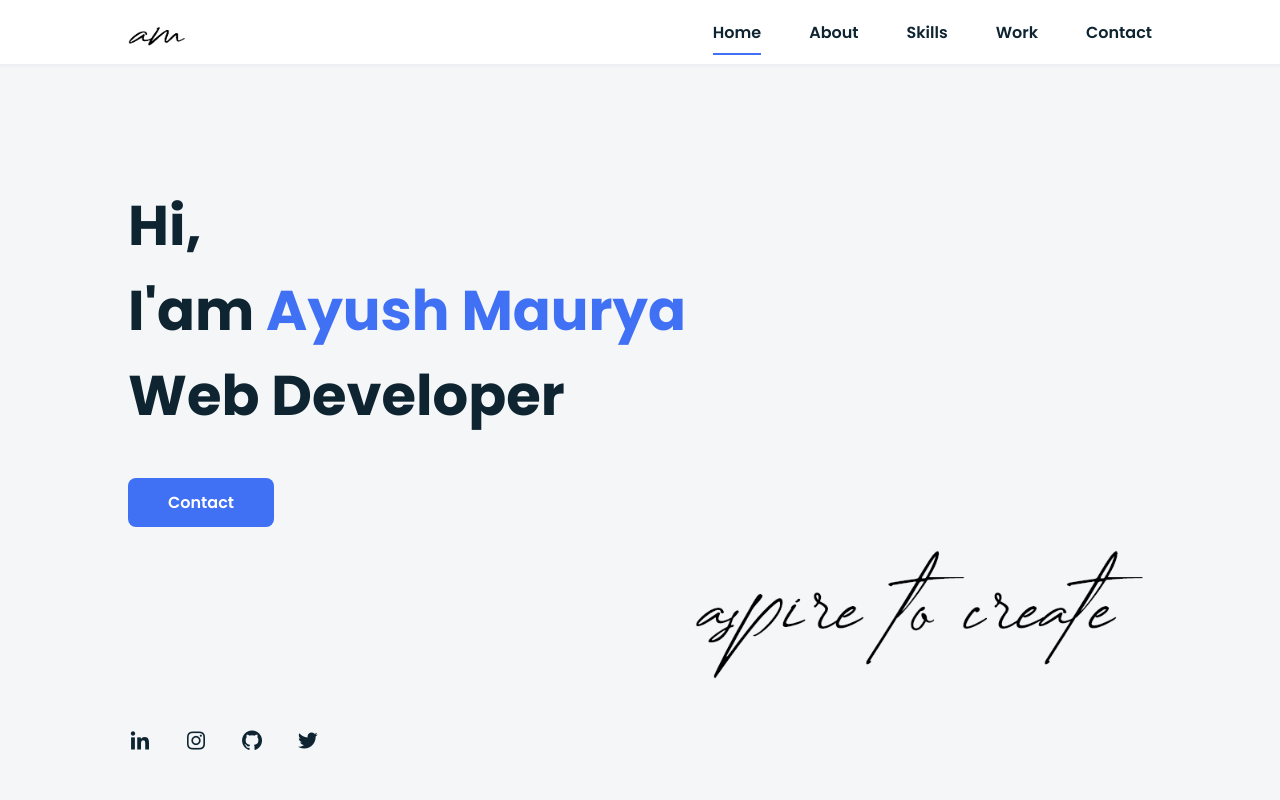
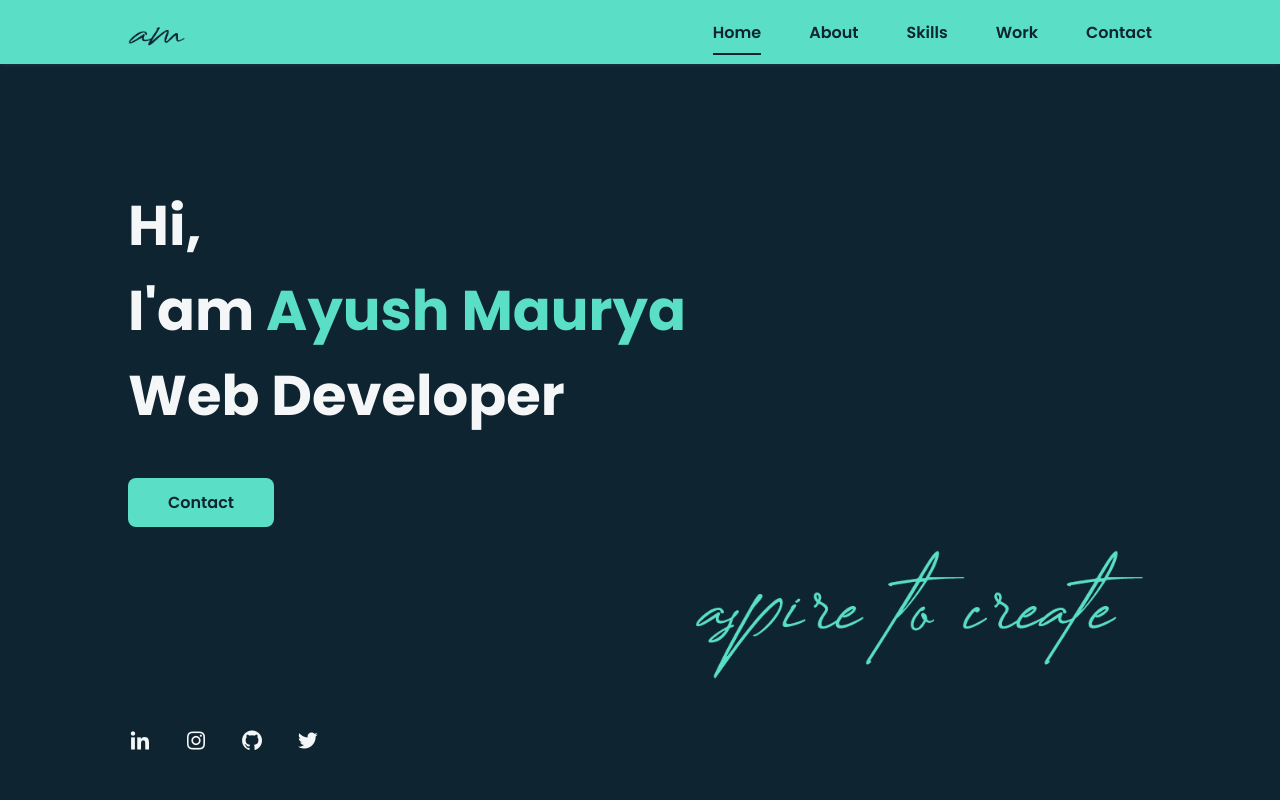
Before and after one commit to ayush-work/ayush-work-ayush-work.github.io, a plain HTML site: page index.html in a window 1280 px wide. Shown: the top 800 px of the page. Drawn offline with nearby package versions, Linux system fonts and the light colour scheme.

Commit message:
dark mode added

```diff
--- a/assets/css/styles.css
+++ b/assets/css/styles.css
@@ -10,10 +10,10 @@
 
 /*===== Colores =====*/
 :root {
-  --first-color: #4070f4;
-  --second-color: #0e2431;
-  --bg-color: #f4f6f8;
-  --accent-color: #5adec5;
+  --accent-color: #4070f4;
+  --bg-color: #0e2431;
+  --second-color: #f4f6f8;
+  --first-color: #5adec5;
 }
 
 /*===== Fuente y tipografia =====*/
@@ -126,7 +126,8 @@ img {
   top: 0;
   left: 0;
   z-index: var(--z-fixed);
-  background-color: #fff;
+
+  background-color: var(--first-color);
   box-shadow: 0 1px 4px rgba(146, 161, 176, 0.15);
 }
 
@@ -146,7 +147,7 @@ img {
     width: 80%;
     height: 100%;
     padding: 2rem;
-    background-color: var(--second-color);
+    background-color: var(--bg-color);
     transition: 0.5s;
   }
 }
@@ -167,7 +168,7 @@ img {
   height: 0.18rem;
   left: 0;
   top: 2rem;
-  background-color: var(--first-color);
+  background-color: var(--bg-color);
 }
 .nav__logo {
   color: var(--second-color);
@@ -190,7 +191,7 @@ img {
   height: 0.18rem;
   left: 0;
   top: 2rem;
-  background-color: var(--first-color);
+  background-color: var(--bg-color);
 }
 
 /*=== Show menu ===*/
@@ -237,7 +238,7 @@ img {
 .button {
   display: inline-block;
   background-color: var(--first-color);
-  color: #fff;
+  color: var(--bg-color);
   padding: 0.75rem 2.5rem;
   font-weight: var(--font-semi);
   border-radius: 0.5rem;
@@ -358,6 +359,7 @@ img {
   border: 1.5px solid var(--second-color);
   outline: none;
   margin-bottom: var(--mb-4);
+  background-color: var(--second-color);
 }
 .contact__button {
   display: block;
@@ -366,12 +368,13 @@ img {
   font-size: var(--normal-font-size);
   cursor: pointer;
   margin-left: auto;
+  color: #0e2431;
 }
 
 /* ===== FOOTER =====*/
 .footer {
-  background-color: var(--second-color);
-  color: #fff;
+  background-color: var(--first-color);
+  color: var(--bg-color);
   text-align: center;
   font-weight: var(--font-semi);
   padding: 2rem 0;
@@ -385,7 +388,7 @@ img {
 }
 .footer__icon {
   font-size: 1.5rem;
-  color: #fff;
+  color: var(--bg-color);
   margin: 0 var(--mb-2);
 }
 
@@ -421,7 +424,7 @@ img {
     display: none;
   }
   .nav__link {
-    color: var(--second-color);
+    color: var(--bg-color);
   }
 
   .home {
--- a/index.html
+++ b/index.html
@@ -21,7 +21,7 @@
       <nav class="nav bd-grid">
         <div>
           <a href="#" class="nav__logo">
-            <img src="./assets/img/am.png" alt="" class="nav__logo--img"
+            <img src="./assets/img/logo/am.png" alt="" class="nav__logo--img"
           /></a>
         </div>
 
@@ -78,7 +78,7 @@
         </div>
         <div class="home__img"></div>
         <div class="home__img">
-          <img src="assets/img/atc.png" alt="" />
+          <img src="assets/img/logo/atc_marinegreen.png" alt="" />
         </div>
       </section>
 
```
Also changed, not shown: assets/img/logo/am.png (added), assets/img/logo/am@2x.png (added), assets/img/logo/atc_marinegreen.png (added), assets/img/logo/atc_marinegreenn@2x.png (added), assets/img/logo/atc_white.png (added), assets/img/logo/atc_white@2x.png (added).
